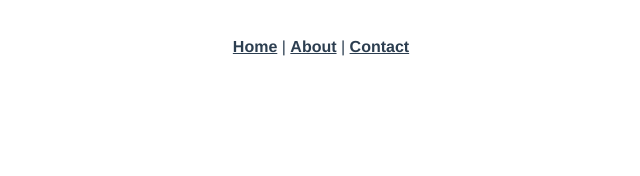
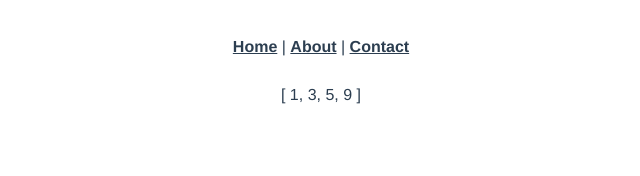
Before and after one commit to manbalboy/vue-restart, a Vue app in the folder vue-default/: page /provide in a window 1280 px wide. Shown: the top 176 px of the page, without its empty margins (319-959 px from the left). Built offline with nearby package versions, Linux system fonts and the light colour scheme; what vue-sweetalert2 would draw is missing.

Commit message:
provide 실습 환경 구성

```diff
--- a/vue-default/src/router/index.js
+++ b/vue-default/src/router/index.js
@@ -140,6 +140,14 @@ const routes = [
                 /* webpackChunkName: "contact" , webpackPrefetch:true*/ '../views/Slot/SlotModalUse.vue'
             ),
     },
+    {
+        path: '/provide',
+        name: 'ProvideInject',
+        component: () =>
+            import(
+                /* webpackChunkName: "contact" , webpackPrefetch:true*/ '../views/Provide/ProvideInject.vue'
+            ),
+    },
 ];
 
 const router = createRouter({
--- /dev/null
+++ b/vue-default/src/views/Provide/ProvideInject.vue
@@ -0,0 +1,21 @@
+<template>
+    <div>
+        <ProvideInjectChild :item="item" />
+    </div>
+</template>
+
+<script>
+    import ProvideInjectChild from './ProvideInjectChild.vue';
+    export default {
+        data() {
+            return {
+                item: [1, 3, 5, 9],
+            };
+        },
+        components: {
+            ProvideInjectChild,
+        },
+    };
+</script>
+
+<style></style>
--- /dev/null
+++ b/vue-default/src/views/Provide/ProvideInjectChild.vue
@@ -0,0 +1,19 @@
+<template>
+    <div>
+        <ProvideInjectChildChild :item="item"></ProvideInjectChildChild>
+    </div>
+</template>
+
+<script>
+    import ProvideInjectChildChild from './ProvideInjectChildChild.vue';
+    export default {
+        props: {
+            item: {
+                type: Array,
+            },
+        },
+        components: { ProvideInjectChildChild },
+    };
+</script>
+
+<style></style>
--- /dev/null
+++ b/vue-default/src/views/Provide/ProvideInjectChildChild.vue
@@ -0,0 +1,15 @@
+<template>
+    <div>{{ item }}</div>
+</template>
+
+<script>
+    export default {
+        props: {
+            item: {
+                type: Array,
+            },
+        },
+    };
+</script>
+
+<style></style>
```
